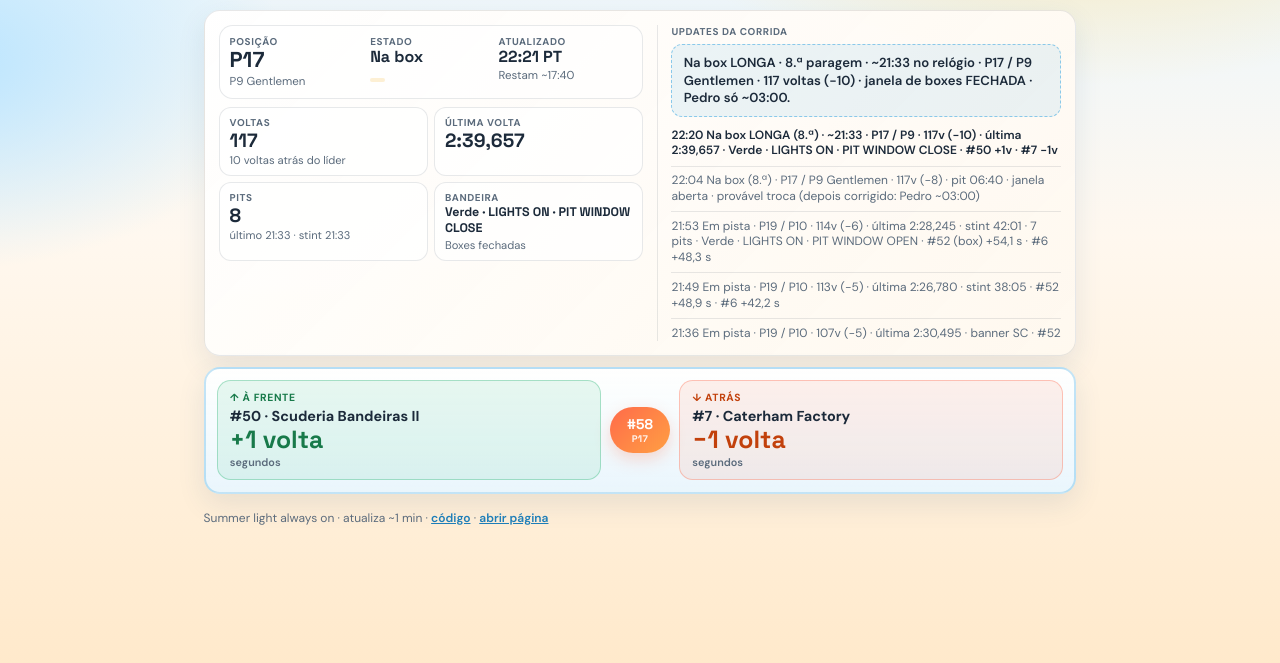
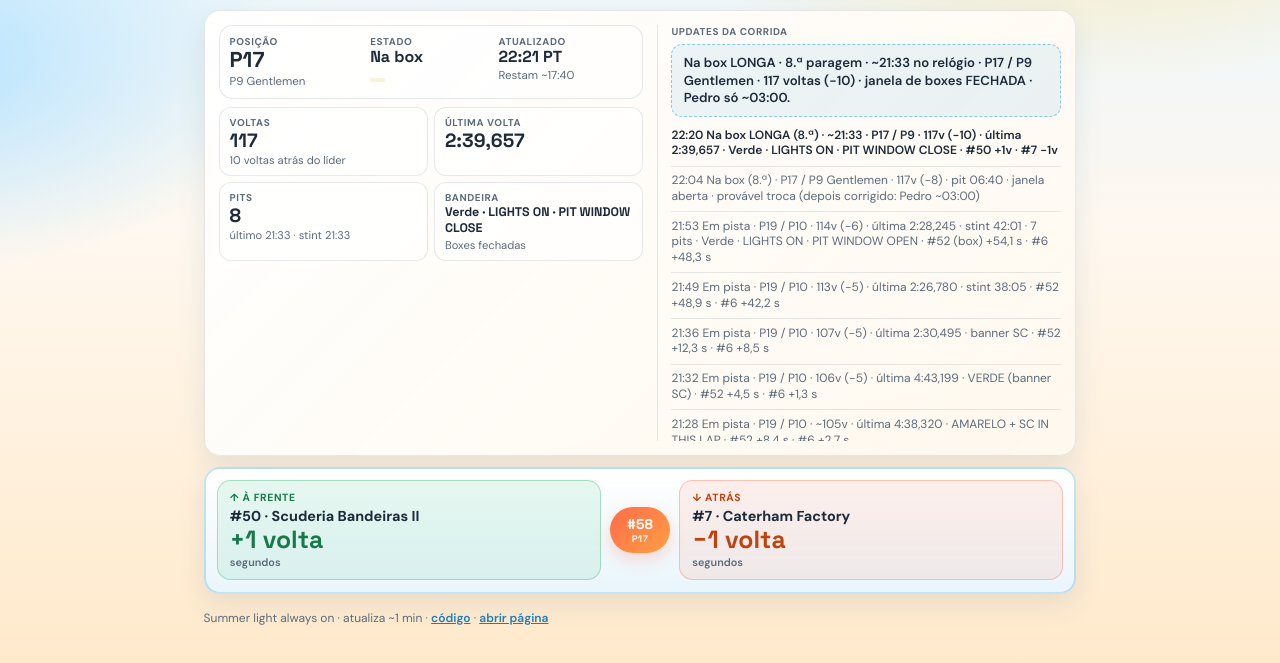
Before and after one commit to MrJazzMan/moz-58-status, a plain HTML site: page index.html in a window 1280 px wide. Shown: the part 99-762 px from the top of the page. Drawn offline with Linux system fonts and the light colour scheme.

Commit message:
Bigger Updates panel; normalize status field aliases

```diff
--- a/index.html
+++ b/index.html
@@ -125,7 +125,7 @@
     }
     .history {
       list-style: none; padding: 0; margin: 0.25rem 0 0;
-      max-height: 220px; overflow: auto;
+      max-height: 320px; overflow: auto;
     }
     .history li {
       font-size: 0.75rem; color: var(--muted); padding: 0.42rem 0;
@@ -290,26 +290,39 @@
       return String(s ?? '').replace(/[&<>"']/g, c => ({'&':'&amp;','<':'&lt;','>':'&gt;','"':'&quot;',"'":'&#39;'}[c]));
     }
 
-    /** English decimal point → Portuguese comma (2:30.495 → 2:30,495). */
     function ptComma(s) {
       if (s == null || s === '') return '';
       return String(s).replace(/(\d)\.(\d+)/g, '$1,$2');
     }
 
-    /** Format a race gap for display: "12,299 s" or "1 volta". */
     function formatGap(raw) {
       if (raw == null || raw === '') return { value: '—', unit: 'segundos' };
       let s = String(raw).trim();
       if (/volta|lap/i.test(s)) {
         return { value: ptComma(s.replace(/\blaps?\b/gi, 'voltas').replace(/\blap\b/gi, 'volta')), unit: '' };
       }
-      // strip trailing unit then re-add " s"
       s = s.replace(/\s*(s|sec|secs|seconds?)\.?$/i, '').trim();
       s = ptComma(s);
       if (!s) return { value: '—', unit: 'segundos' };
-      // mm:ss style already has time meaning
       if (/^\d+:\d/.test(s)) return { value: s, unit: 'min:s' };
       return { value: s + ' s', unit: 'segundos' };
+    }
+
+    /** Accept both overnight and older field names. */
+    function normalize(d) {
+      return Object.assign({}, d, {
+        overallPos: d.overallPos ?? d.overall_pos ?? d.pos,
+        classPos: d.classPos ?? d.class_pos,
+        className: d.className ?? d.class_name,
+        updatedLabel: d.updatedLabel ?? d.updated_label ?? d.updatedAt,
+        statusLabel: d.statusLabel ?? d.status_label,
+        lapsDown: d.lapsDown ?? d.laps_down,
+        lastPitDuration: d.lastPitDuration ?? d.last_pit_duration,
+        stintTime: d.stintTime ?? d.stint_time ?? d.stint,
+        flagLabel: d.flagLabel ?? d.flag_label,
+        pitWindow: d.pitWindow ?? d.pit_window,
+        remaining: d.remaining ?? d.timeRemaining
+      });
     }
 
     async function loadStatus() {
@@ -319,7 +332,7 @@
         try {
           const r = await fetch(base + bust, { cache: 'no-store' });
           if (!r.ok) throw new Error(r.status + ' ' + base);
-          data = await r.json();
+          data = normalize(await r.json());
           break;
         } catch (e) { lastErr = e; }
       }
@@ -383,7 +396,7 @@
         note.textContent = base ? (base + ' · Piloto: ' + d.driver) : ('Piloto: ' + d.driver);
       }
       document.getElementById('history').innerHTML =
-        (d.history || []).slice(0, 8).map(x => '<li>' + esc(ptComma(x)) + '</li>').join('');
+        (d.history || []).slice(0, 12).map(x => '<li>' + esc(ptComma(x)) + '</li>').join('');
     }
 
     async function tick() {
```
